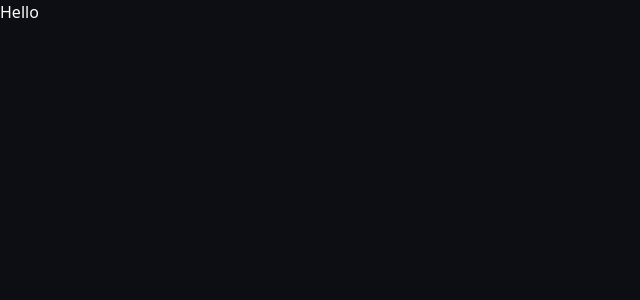
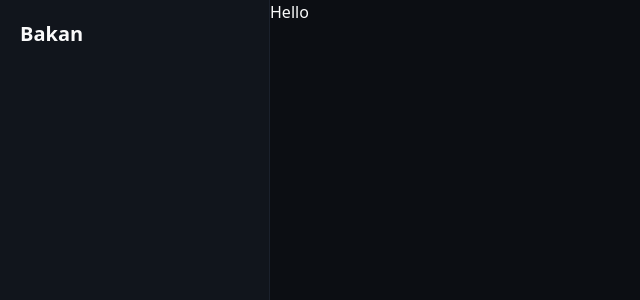
Before and after one commit to bannednull/Bakan, a Next.js app: page /dashboard in a window 1280 px wide. Shown: the top 300 px of the page, without its empty margins (0-640 px from the left). Built offline with nearby package versions, Linux system fonts and the light colour scheme.

Commit message:
layout dashboard

```diff
--- /dev/null
+++ b/src/app/(dashboard)/layout.tsx
@@ -0,0 +1,13 @@
+function DashboardLayout({ children }: { children: React.ReactNode }) {
+  return (
+    <main className="grid h-screen grid-cols-[270px_1fr]">
+      <aside className="flex flex-col gap-4 border-r bg-muted p-5">
+        <h1 className="mb-2 text-xl font-bold">Bakan</h1>
+      </aside>
+
+      <section className="overflow-hidden">{children}</section>
+    </main>
+  );
+}
+
+export default DashboardLayout;
```
